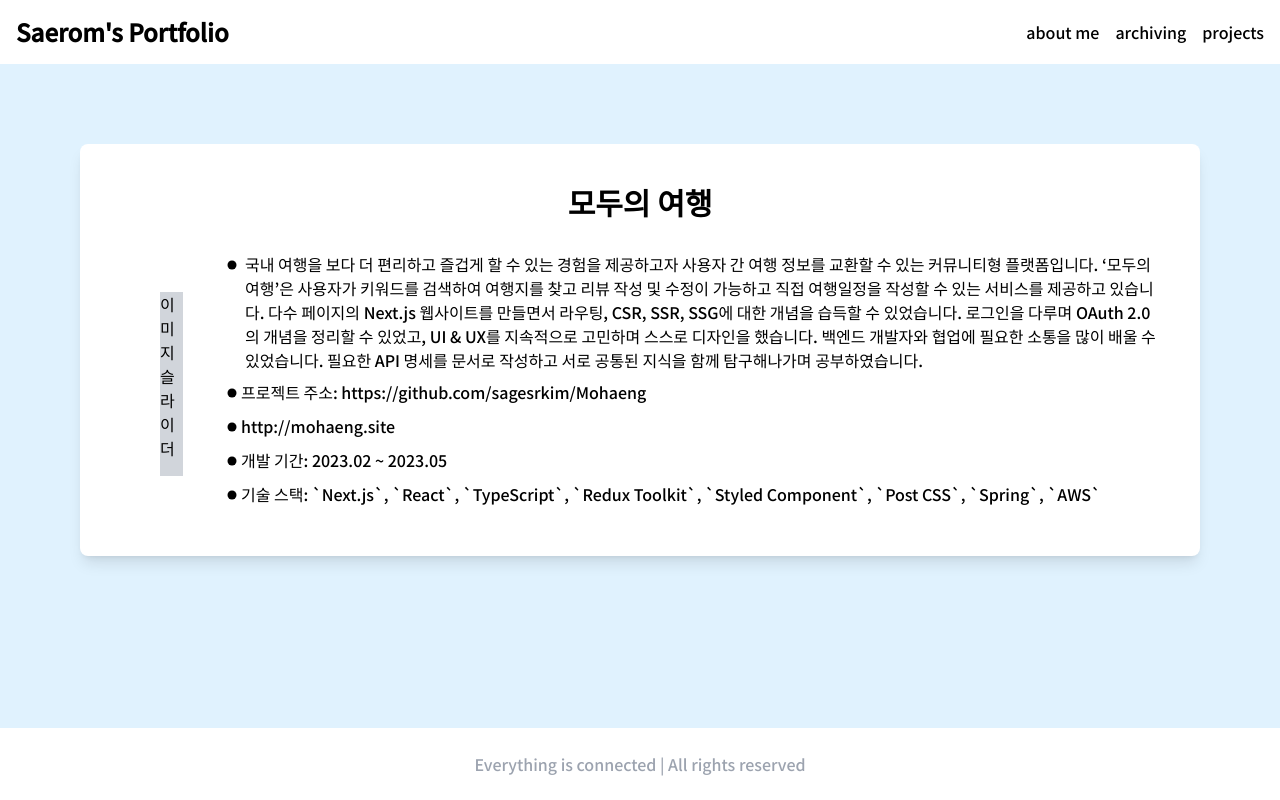
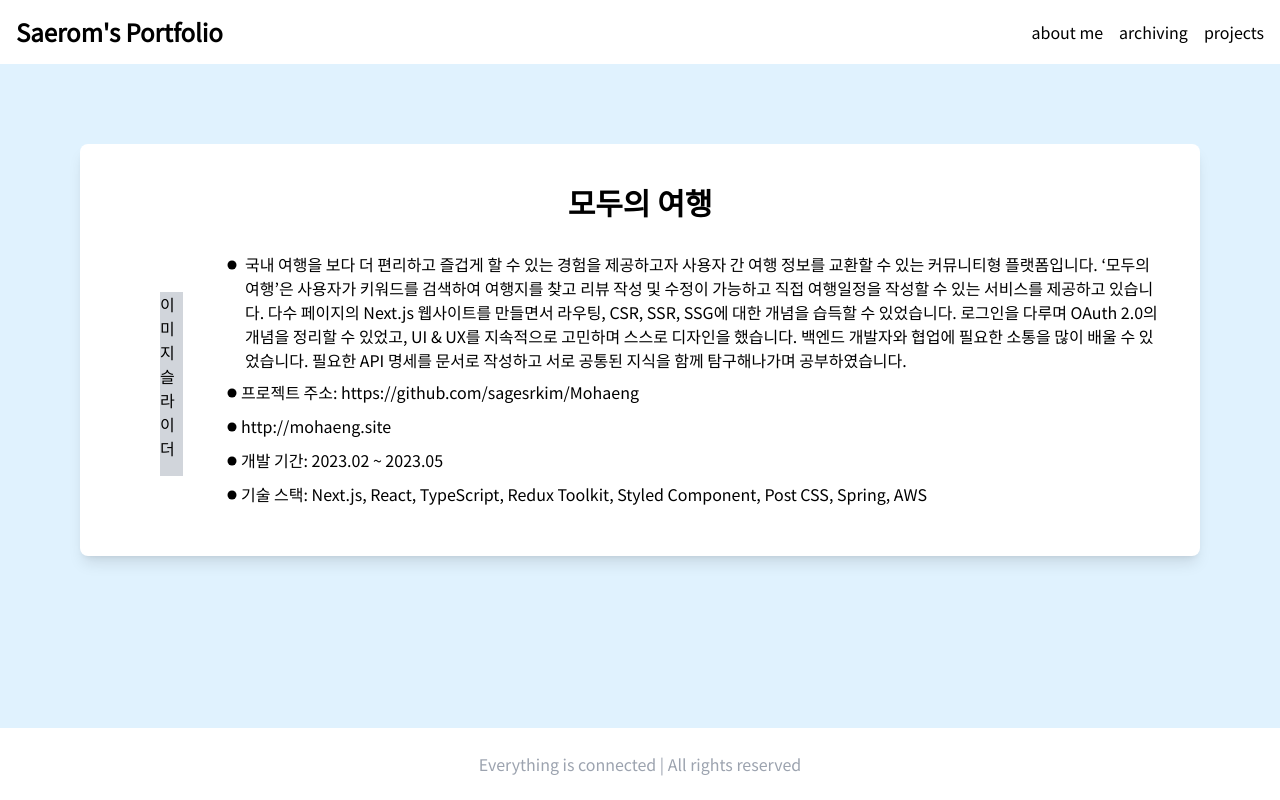
Before and after one commit to sagesrkim/blog, a Next.js app: page /projects in a window 1280 px wide. Built offline with nearby package versions, Linux system fonts and the light colour scheme.

Commit message:
Fix: 구글 폰트 굵기 변경

```diff
--- a/src/app/layout.tsx
+++ b/src/app/layout.tsx
@@ -8,7 +8,7 @@ import Footer from "@/components/Footer";
 const inter = Inter({ subsets: ["latin"] });
 
 const notoSansKr = Noto_Sans_KR({
-  weight: ["500"],
+  weight: ["400"],
   subsets: ["latin"],
 });
 
--- a/src/app/projects/page.tsx
+++ b/src/app/projects/page.tsx
@@ -57,8 +57,8 @@ export default function ProjectPage() {
                     <GoDotFill className="my-1 text-lg text-center" />
                   </span>
                   <p>
-                    기술 스택: `Next.js`, `React`, `TypeScript`, `Redux
-                    Toolkit`, `Styled Component`, `Post CSS`, `Spring`, `AWS`
+                    기술 스택: Next.js, React, TypeScript, Redux Toolkit, Styled
+                    Component, Post CSS, Spring, AWS
                   </p>
                 </div>
               </div>
```
